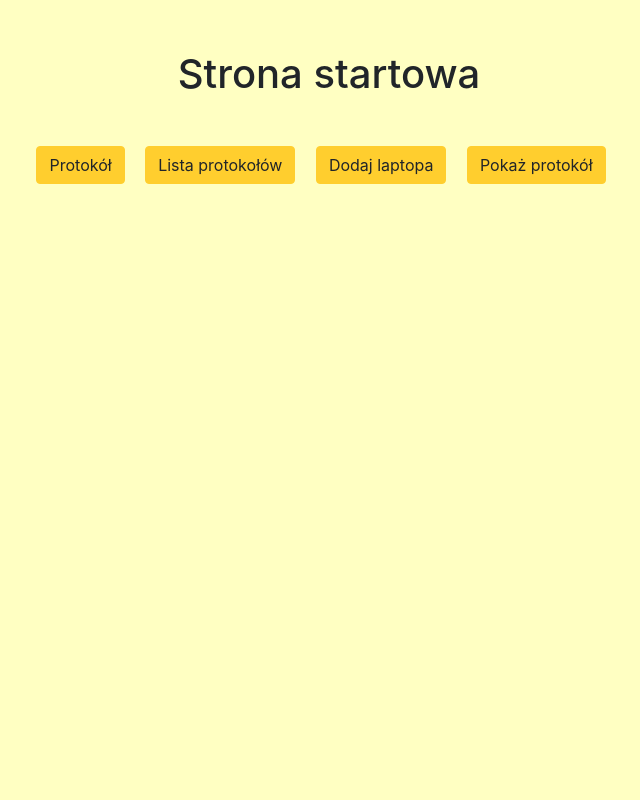
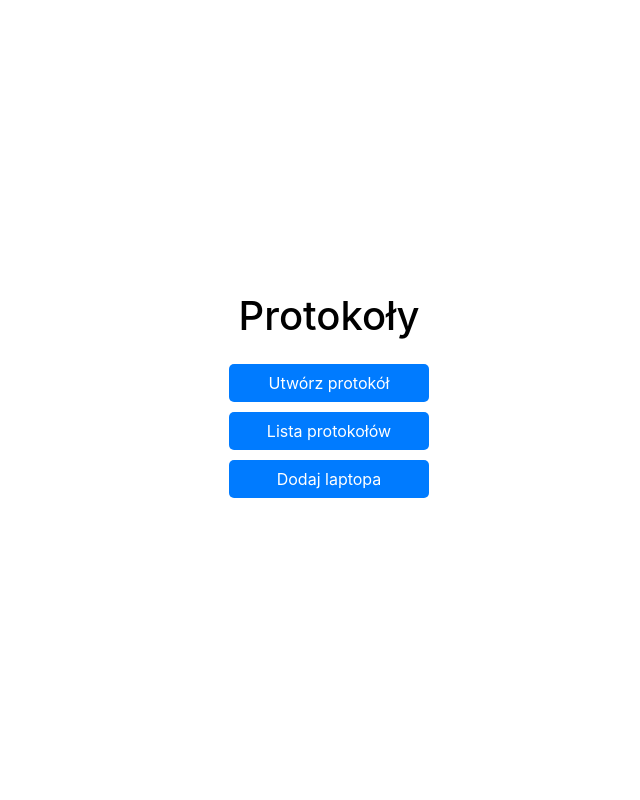
Before and after one commit to SZKYTU/AutoRaport, a Flask app: page /start in a window 1280 px wide. Shown: the whole page, without its empty margins (311-951 px from the left). Run offline with Flask 3, Linux system fonts and the light colour scheme; some libraries are stand-ins or nearby versions.

Commit message:
style fix

```diff
--- a/__init__.py
+++ b/__init__.py
@@ -20,8 +20,6 @@ app.config['MAX_CONTENT_LENGTH'] = 1 * 1024 * 1024
 @app.route('/start')
 def start():
     return render_template('index.html')
-
-
 
 @app.route('/laptop')
 def laptops():
--- a/templates/index.html
+++ b/templates/index.html
@@ -3,52 +3,42 @@
   <head>
     <meta charset="UTF-8" />
     <meta name="viewport" content="width=device-width, initial-scale=1.0" />
-    <title>Strona startowa</title>
     <link
       rel="stylesheet"
-      href="https://stackpath.bootstrapcdn.com/bootstrap/4.3.1/css/bootstrap.min.css"
-      integrity="sha384-ggOyR0iXCbMQv3Xipma34MD+dH/1fQ784/j6cY/iJTQUOhcWr7x9JvoRxT2MZw1T"
-      crossorigin="anonymous"
+      href="https://stackpath.bootstrapcdn.com/bootstrap/4.5.2/css/bootstrap.min.css"
     />
     <style>
       body {
-        background-color: #ffffc2;
+        background-color: #fff;
+        color: #000;
       }
-      .container {
-        margin-top: 50px;
+
+      .button-container {
+        display: flex;
+        flex-direction: column;
+        align-items: center;
+        justify-content: center;
+        height: 100vh;
       }
+
       .btn-custom {
-        background-color: #ffce2e;
-        border-color: #ffce2e;
+        background-color: #007bff;
+        color: #fff;
+        border-radius: 5px;
+        margin-bottom: 10px;
+        width: 200px;
       }
     </style>
+    <title>Strona startowa</title>
   </head>
   <body>
-    <div class="container text-center">
-      <h1>Strona startowa</h1>
-      <div class="mt-5">
-        <a href="/protocol" class="btn btn-custom mr-3">Protokół</a>
-        <a href="/protocols/list" class="btn btn-custom mr-3"
-          >Lista protokołów</a
-        >
-        <a href="/laptops/add" class="btn btn-custom mr-3">Dodaj laptopa</a>
-        <a href="/protocols/show" class="btn btn-custom mr-3">Pokaż protokół</a>
+    <div class="button-container">
+      <h1 class="mb-4">Protokoły</h1>
+      <div class="d-flex flex-column align-items-center">
+        <a href="/protocol" class="btn btn-custom">Utwórz protokół</a>
+        <a href="/protocols/list" class="btn btn-custom">Lista protokołów</a>
+        <a href="/laptop" class="btn btn-custom">Dodaj laptopa</a>
       </div>
     </div>
-    <script
-      src="https://code.jquery.com/jquery-3.3.1.slim.min.js"
-      integrity="sha384-q8i/X+965DzO0rT7abK41JStQIAqVgRVzpbzo5smXKp4YfRvH+8abtTE1Pi6jizo"
-      crossorigin="anonymous"
-    ></script>
-    <script
-      src="https://cdnjs.cloudflare.com/ajax/libs/popper.js/1.14.7/umd/popper.min.js"
-      integrity="sha384-UO2eT0CpHqdSJQ6hJty5KVphtPhzWj9WO1clHTMGa3JDZwrnQq4sF86dIHNDz0W1"
-      crossorigin="anonymous"
-    ></script>
-    <script
-      src="https://stackpath.bootstrapcdn.com/bootstrap/4.3.1/js/bootstrap.min.js"
-      integrity="sha384-JjSmVgyd0p3pXB1rRibZUAYoIIy6OrQ6VrjIEaFf/nJGzIxFDsf4x0xIM+B07jRM"
-      crossorigin="anonymous"
-    ></script>
   </body>
 </html>
```
Also changed, not shown: templates/laptops.html (+12 -8 lines), templates/protocol.html (+12 -2 lines), templates/protocol_form.html (+28 -10 lines), templates/protocol_list.html (+13 -1 lines).
